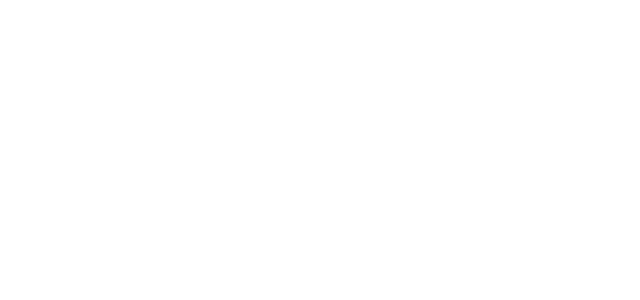
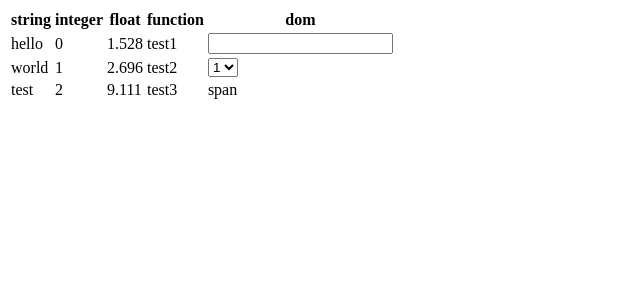
Before and after one commit to h64m1/react-table-component, a React (Create React App) app in the folder app/: page / in a window 1280 px wide. Shown: the top 300 px of the page, without its empty margins (0-640 px from the left). Built offline with nearby package versions, Linux system fonts and the light colour scheme.

Commit message:
show props in thead and tbody
- show key in thead
- show value in tbody
- just add children props (no implementation)

```diff
--- a/app/src/App.tsx
+++ b/app/src/App.tsx
@@ -3,15 +3,55 @@
 
 const App: React.FC = () => {
 	type Data = {
-		name: string
-		title: string
-		value: number
+		string: string
+		integer: number
+		float: number
+		function: string
+		dom: React.ReactElement
 	}
+	const test = (arg: string): string => {
+		return arg
+	}
+
 	const data: Data[] = [
-		{ name: 'hello', title: 'world', value: 0 },
-		{ name: 'hello', title: 'test', value: 1 },
+		{
+			string: 'hello',
+			integer: 0,
+			float: 1.528,
+			function: test('test1'),
+			dom: <input />,
+		},
+		{
+			string: 'world',
+			integer: 1,
+			float: 2.696,
+			function: test('test2'),
+			dom: (
+				<select>
+					<option>1</option>
+					<option>2</option>
+					<option>3</option>
+				</select>
+			),
+		},
+		{
+			string: 'test',
+			integer: 2,
+			float: 9.111,
+			function: test('test3'),
+			dom: (
+				<div>
+					<span>span</span>
+				</div>
+			),
+		},
 	]
-	return <Table data={data} />
+	return (
+		<Table data={data}>
+			<div>{'child1'}</div>
+			<div>{'child2'}</div>
+		</Table>
+	)
 }
 
 export { App }
--- a/app/src/component/Table.tsx
+++ b/app/src/component/Table.tsx
@@ -1,15 +1,35 @@
 import React from 'react'
 
-type TableProps <Data> = {
-    data: Data[]
+type TableProps<Data> = {
+	data: Data[]
+	children?: React.ReactElement | React.ReactElement[]
 }
 
-function Table<T extends object>(props: TableProps<T>) {
-    console.debug('Table | props', props)
+const Table = <T extends object>(props: TableProps<T>) => {
+	console.debug('Table | props', props)
+	const data = props.data
+
+	const keys = Object.keys(data[0]) as Array<keyof T>
 	return (
 		<table>
-			<thead></thead>
-			<tbody></tbody>
+			<thead>
+				<tr>
+					{keys.map((key) => {
+						return <th key={key.toString()}>{key}</th>
+					})}
+				</tr>
+			</thead>
+			<tbody>
+				{data.map((value: T, index: number) => {
+					return (
+						<tr key={index}>
+							{keys.map((key) => {
+								return <td key={key.toString()}>{value[key]}</td>
+							})}
+						</tr>
+					)
+				})}
+			</tbody>
 			<tfoot></tfoot>
 		</table>
 	)
```
Also changed, not shown: 1 other file (tests, documents, lock files or other folders).
